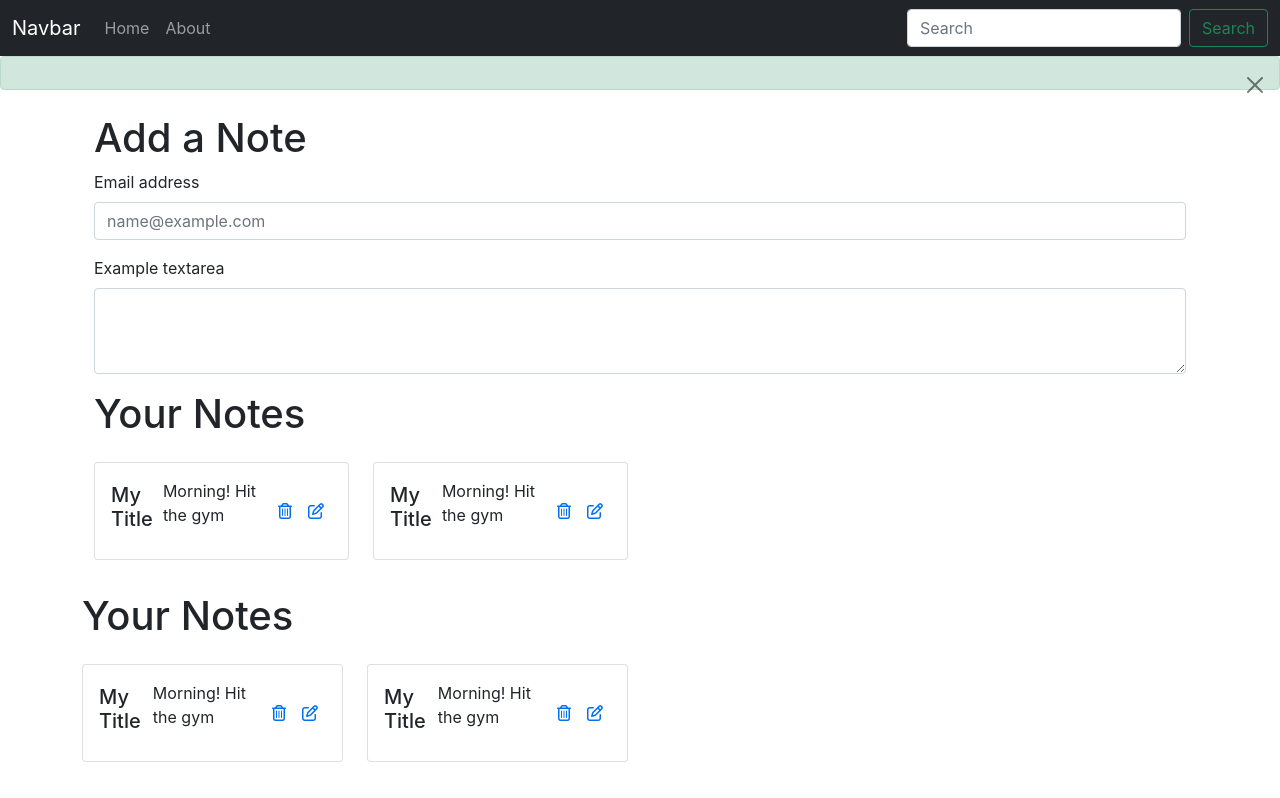
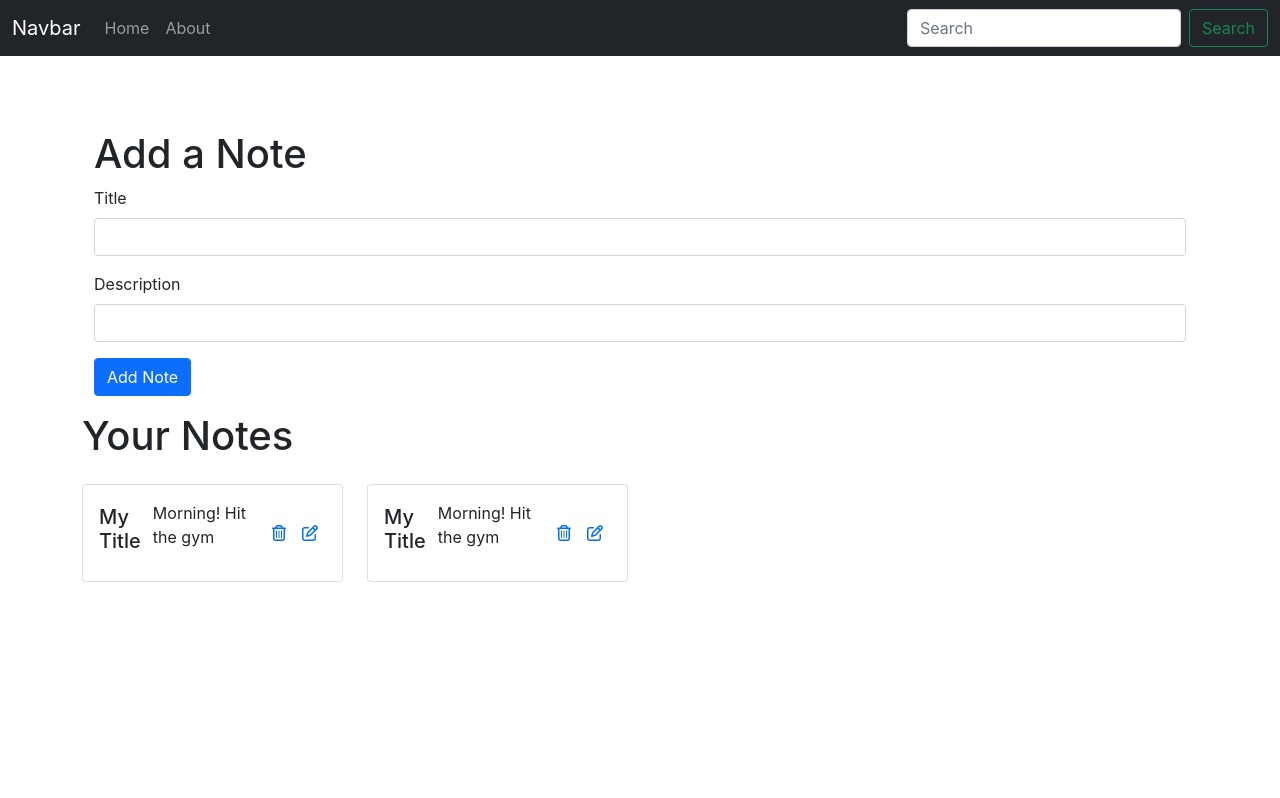
Before and after one commit to froster02/mynotebook, a React (Create React App) app: page / in a window 1280 px wide. Built offline with nearby package versions, Linux system fonts and the light colour scheme; the HTML template or start-up script is replaced by a standard one.

Commit message:
feat: implement AddNote component and integrate it into Notes; enhance Alert functionality in App

```diff
--- a/src/App.js
+++ b/src/App.js
@@ -1,5 +1,6 @@
 import './App.css';
 import { BrowserRouter as Router, Routes, Route } from 'react-router-dom';
+import { useState } from 'react';
 import Navbar from './components/Navbar';
 import Home from './components/Home';
 import About from './components/About';
@@ -7,12 +8,24 @@ import NoteState from './context/notes/NoteState';
 import Alert from './components/Alert';
 
 function App() {
+  const [alert, setAlert] = useState(null);
+
+  const showAlert = (message, type) => {
+    setAlert({
+      msg: message,
+      type: type
+    });
+    setTimeout(() => {
+      setAlert(null);
+    }, 1500);
+  }
+
   return (
     <NoteState>
       <Router>
         <div className="app">
           <Navbar />
-          <Alert message="This is an alert message" />
+          <Alert alert={alert} />
           <div className="container mt-4">
             <Routes>
               <Route exact path="/" element={<Home />} />
--- a/src/components/AddNote.js
+++ b/src/components/AddNote.js
@@ -1,20 +1,35 @@
-import React from 'react'
-import Notes from './Notes'
+import React, { useContext, useState } from 'react'
+import noteContext from '../context/notes/notesContext';
+
 
 const AddNote = () => {
+    const context = useContext(noteContext);
+    const { addNote } = context;
+
+    const [note, setNote] = useState({ title: "", description: "", tag: "default" });
+
+    const handleClick = (e) => {
+        addNote(note);
+    }
+
+    const onChange = (e) => {
+        setNote({ ...note, [e.target.name]: e.target.value })
+    }
+
     return (
         <div className='container my-3'>
             <h1>Add a Note</h1>
-
-            <div class="mb-3">
-                <label for="exampleFormControlInput1" class="form-label">Email address</label>
-                <input type="email" class="form-control" id="exampleFormControlInput1" placeholder="name@example.com" />
-            </div>
-            <div class="mb-3">
-                <label for="exampleFormControlTextarea1" class="form-label">Example textarea</label>
-                <textarea class="form-control" id="exampleFormControlTextarea1" rows="3"></textarea>
-            </div>
-            <Notes />
+            <form>
+                <div className="mb-3">
+                    <label htmlFor="title" className="form-label">Title</label>
+                    <input type="text" className="form-control" id="title" name="title" value={note.title} onChange={onChange} />
+                </div>
+                <div className="mb-3">
+                    <label htmlFor="description" className="form-label">Description</label>
+                    <input type="text" className="form-control" id="description" name="description" value={note.description} onChange={onChange} />
+                </div>
+                <button type="submit" className="btn btn-primary" onClick={handleClick}>Add Note</button>
+            </form>
         </div>
     )
 }
--- a/src/components/Alert.js
+++ b/src/components/Alert.js
@@ -2,11 +2,10 @@ import React from 'react'
 
 const Alert = (props) => {
     return (
-        <div>
-            <div className='alert alert-success alert-dismissible fade show' role='alert'>
-                {props.alert && <strong>{props.alert}</strong>}
-                <button type='button' className='btn-close' data-bs-dismiss='alert' aria-label='Close'></button>
-            </div>
+        <div style={{ height: '50px' }}>
+            {props.alert && <div className={`alert alert-${props.alert.type} alert-dismissible fade show`} role="alert">
+                {props.alert.msg}
+            </div>}
         </div>
     )
 }
--- a/src/components/Home.js
+++ b/src/components/Home.js
@@ -1,11 +1,8 @@
-import React from 'react'
 import Notes from './Notes'
-import AddNote from './AddNote'
 
 const Home = () => {
     return (
         <>
-            <AddNote />
             <Notes />
         </>
     )
--- a/src/components/Notes.js
+++ b/src/components/Notes.js
@@ -1,11 +1,14 @@
 import React, { useContext } from 'react';
 import noteContext from '../context/notes/notesContext';
 import Noteitem from './Noteitem';
+import AddNote from './AddNote';
 
 const Notes = () => {
     const context = useContext(noteContext);
-    const { notes = [] } = context;
+    const { notes, addNote } = context;
     return (
+        <>
+            <AddNote />
             <div className='row my-3'>
                 <h1>Your Notes</h1>
                 {
@@ -14,6 +17,7 @@ const Notes = () => {
                     })
                 }
             </div>
+        </>
     );
 }
 
--- a/src/context/notes/NoteState.js
+++ b/src/context/notes/NoteState.js
@@ -32,7 +32,17 @@ const NoteState = (props) => {
 
     // add a note
     const addNote = (title, description, tag) => {
-        const note = null;
+        const note = {
+            "_id": "67e979275139f37fde095809",
+            "user": "67cddc2866828567a72743f9",
+            "title": "My Title",
+            "description": "This note is added from NoteState component",
+            "tag": "personal",
+            "date": "2025-03-30T17:02:31.861Z",
+            "createdAt": "2025-03-30T17:02:31.862Z",
+            "updatedAt": "2025-03-30T17:02:31.862Z",
+            "__v": 0
+        };
         setNotes(notes.push(note));
     }
 
```
Lines whose indentation alone changed are shown as unchanged.
